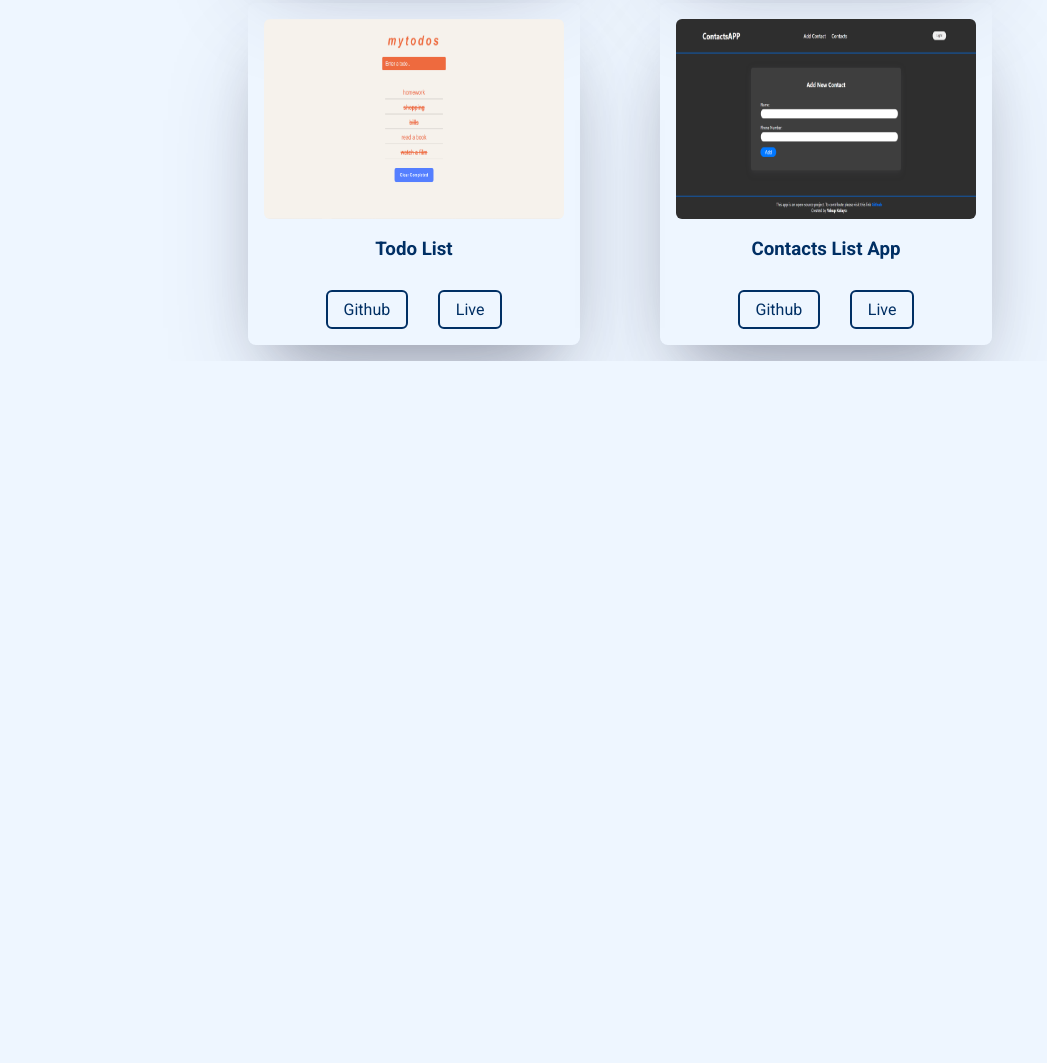
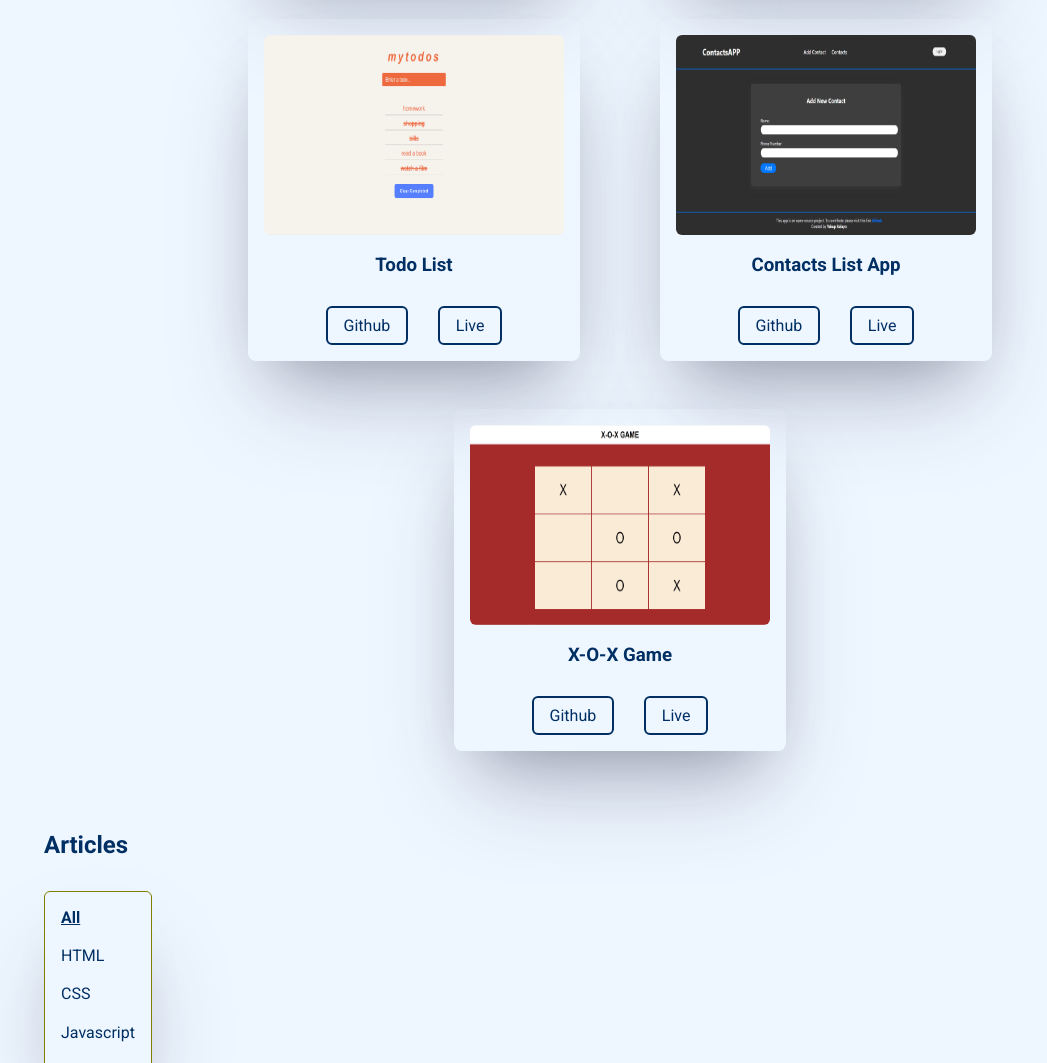
Before and after one commit to yakupkalayci/personalWebSite, a plain HTML site: page index.html in a window 1280 px wide. Shown: the part 1737-2800 px from the top of the page, without its empty margins (20-1067 px from the left). Before the commit the page ends 2098 px from the top, so only its background shows below. Drawn offline with Linux system fonts and the light colour scheme.

Commit message:
add article section and desing

```diff
--- a/index.html
+++ b/index.html
@@ -23,6 +23,7 @@
         </div>
         <div class="headerBtn">
           <a href="#projects" class="headerLinks">Projects</a>
+          <a href="#articles" class="headerLinks">Articles</a>
           <a id="darkModeBtn" class="darkMode">Dark</a>
         </div>
       </div>
@@ -127,6 +128,38 @@
             <a href="https://specialcontactlist.netlify.app/" target="_blank" class="projectLink">Live</a>
           </div>
         </div>
+        <div class="project">
+          <img src="./images/xox-game.PNG" width="300px" height="200px"/>
+          <h3>X-O-X Game</h3>
+          <div class="projectLinks">
+            <a href="https://github.com/yakupkalayci/xox-game" target="_blank" class="projectLink">Github</a>
+            <a href="https://xox-gamex.netlify.app/" target="_blank" class="projectLink">Live</a>
+          </div>
+        </div>
+      </div>
+    </section>
+
+    <section id="articles">
+      <h2>Articles</h2>
+      <div class="articles">
+        <ul id="articleCategories">
+          <li class="selected">All</li>
+          <li>HTML</li>
+          <li>CSS</li>
+          <li>Javascript</li>
+        </ul>
+        <!-- <div class="article">
+          <div class="articleImg">
+            <img src="images/book-search.PNG" width="300px" height="200px"/>
+          </div>
+          <div class="mainArticle">
+            <h3>HTML Nedir?</h3>
+            <p>Kısa açıklamaKısa açıklamaKısa açıklamaKısa açıklamaKısa açıklamaKısa açıklamaKısa açıklamaKısa açıklamaKısa açıklamaKısa açıklamaKısa açıklama
+              <br /><br /><br /><br /><br />
+              <a href="">Read more</a>
+            </p>
+          </div>
+        </div> -->
       </div>
     </section>
 
--- a/style.css
+++ b/style.css
@@ -114,7 +114,7 @@ main {
 
 #projects {
     width: 90%;
-    margin-top: 2rem;
+    margin-top: 3rem;
     padding-bottom: 1rem;
 
 }
@@ -166,3 +166,66 @@ main {
 .projectDarkMode {
     background-color: rgb(0, 86, 184);
 }
+
+#articles {
+    width: 90%;
+    margin-top: 4rem;
+}
+
+.articles {
+    margin-top: 2rem;
+    position: relative;
+}
+
+.article {
+    display: flex;
+    column-gap: 20px;
+    width: 70%;
+    margin: 0 auto;
+    margin-bottom: 3rem;
+    padding-bottom: 1rem;
+    border-bottom: 1px solid olive;
+}
+
+.articleImg > img{
+    border-radius: 9px;
+}
+
+.mainArticle > h3 {
+    margin-bottom: 1rem;
+}
+
+.mainArticle > p > a {
+    letter-spacing: 1.2px;
+    font-weight: bold;
+}
+
+.mainArticle > p > a:hover {
+    text-decoration: underline;
+}
+
+#articleCategories {
+    position: absolute;
+    top: 0;
+    left: 0;
+    list-style-type: none;
+    padding: 1rem;
+    border: 1px solid olive;
+    border-radius: 6px;
+    box-shadow: rgba(50, 50, 93, 0.25) 0px 50px 100px -20px, rgba(0, 0, 0, 0.2) 0px 30px 60px -30px;
+}
+
+#articleCategories > li {
+    cursor: pointer;
+    margin-bottom: 1rem;
+    padding-bottom: 0.2rem;
+}
+
+#articleCategories > li:hover {
+    text-decoration: underline;
+}
+
+.selected {
+    font-weight: bold;
+    text-decoration: underline;
+}
```
Also changed, not shown: images/xox-game.PNG (added).
